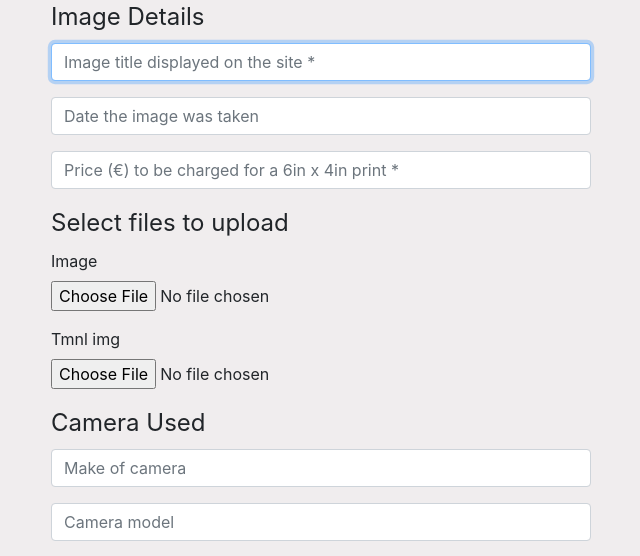
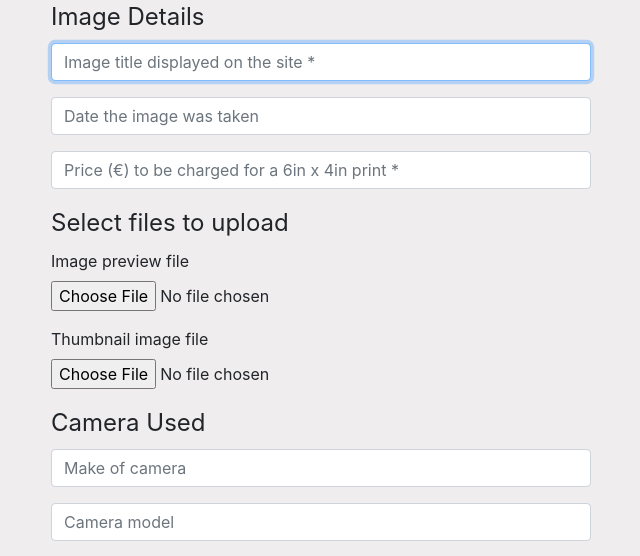
Before and after one commit to seanjcarley/Final_Milestone_Project, a Django app: page /seller_upload/ in a window 1280 px wide. Shown: the part 257-813 px from the top of the page, without its empty margins (34-674 px from the left). Run offline with Django 3.2, Linux system fonts and the light colour scheme; a user stored in the database is signed in; some libraries are stand-ins or nearby versions.

Commit message:
finalised seller upload functionality

```diff
--- a/images/models.py
+++ b/images/models.py
@@ -10,7 +10,7 @@ class Image(models.Model):
     img_title = models.CharField(max_length=75, null=False, blank=False)
     img_taken = models.DateField(null=True, blank=True)
     base_price = models.DecimalField(max_digits=6, decimal_places=2)
-    user_id = models.OneToOneField(User, on_delete=models.CASCADE)
+    user_id = models.ForeignKey(User, to_field='id', on_delete=models.CASCADE)
     img_status = models.IntegerField(default=0)
     vol_sold = models.IntegerField(default=0)
     img_rating = models.IntegerField(null=False, blank=False, default=0)
--- a/seller_upload/forms.py
+++ b/seller_upload/forms.py
@@ -7,7 +7,7 @@ class AddSellerImage(forms.ModelForm):
         model = Image
         fields = (
             'img_title', 'img_taken', 'base_price',
-            'image', 'tmnl_img', 'user_id',)
+            'image', 'tmnl_img',)
 
     def __init__(self, *args, **kwargs):
         """ add placeholders, set/remove labels, and set autofocus """
@@ -19,7 +19,6 @@ class AddSellerImage(forms.ModelForm):
             'base_price': 'Price (€) to be charged for a 6in x 4in print',
             'image': 'Image preview file',
             'tmnl_img': 'Thumbnail image file',
-            'user_id': '',
         }
 
         self.fields['img_title'].widget.attrs['autofocus'] = True
@@ -31,10 +30,10 @@ class AddSellerImage(forms.ModelForm):
                     placeholder = placeholders[field]
                 self.fields[field].widget.attrs['placeholder'] = placeholder
                 self.fields[field].label = False
-            elif field == 'image' and field == 'tmnl_img':
+            elif field == 'user_id':
+                self.fields[field].widget.attrs['value'] = ''
+            else:
                 self.fields[field].label = placeholders[field]
-            else:
-                pass
             self.fields[field].widget.attrs['class'] = ''
 
 
--- a/seller_upload/templates/seller_upload/upload.html
+++ b/seller_upload/templates/seller_upload/upload.html
@@ -46,6 +46,9 @@
                         {{ dform.city | as_crispy_field	}}
                         {{ dform.country | as_crispy_field }}
                     </fieldset>
+                    <fieldset>
+                        <input type="hidden" value="{{ user }}" name="user_id">
+                    </fieldset>
                     <div class="row">
                         <div class="col">
                             <button class="btn">Upload</button>
--- a/seller_upload/urls.py
+++ b/seller_upload/urls.py
@@ -3,4 +3,8 @@ from . import views
 
 urlpatterns = [
     path('', views.add_image, name='add_image'),
+    path(
+        'image_detail/<image_id>/<data_id>',
+        views.image_detail,
+        name='image_detail'),
 ]
--- a/seller_upload/views.py
+++ b/seller_upload/views.py
@@ -11,16 +11,13 @@ from user_profile.models import UserProfile
 def add_image(request):
     """ handle user adding image to site """
     if request.method == 'POST':
-        username = request.user
         iform_data = {
             'img_title': request.POST['img_title'],
             'img_taken': request.POST['img_taken'],
             'base_price': request.POST['base_price'],
             'image': request.POST['image'],
             'tmnl_img': request.POST['tmnl_img'],
-            'user_id': username,
         }
-
         dform_data = {
             'make': request.POST['make'],
             'model': request.POST['model'],
@@ -33,12 +30,18 @@ def add_image(request):
         }
 
         iform = AddSellerImage(iform_data)
-        print(iform)
         dform = AddSellerImageData(dform_data)
-        print(iform.is_valid())
-        if iform.is_valid():
-            image = iform.save()
-            return redirect(reverse('add_image_detail', args=[image.id, dform]))
+
+        if iform.is_valid() and dform.is_valid():
+            image = iform.save(commit=False)
+            data = dform.save()
+            profile = UserProfile.objects.get(user=request.user)
+            username = profile.user
+            image.user = username
+            image.user_id = username
+            image.img_data_id = data
+            image.save()
+            return redirect(reverse('image_detail', args=[image.id, data.id]))
         else:
             messages.error(request, 'Image not uploaded. Please check form.')
     else:
@@ -53,17 +56,9 @@ def add_image(request):
     return render(request, template, context)
 
 
-def add_image_detail(request, image_id, dform):
-    data = dform.save()
-    Image.objects.filter(pk=image_id).update(image_data_id=data.id)
-    messages.success(request, 'Image successfully added!')
-
-    return render(request, 'image_detail', image_id)
-
-
-def image_detail(request, image_id):
+def image_detail(request, image_id, data_id):
     image = get_object_or_404(Image, pk=image_id)
-    data = get_object_or_404(Image_Data, pk=image.img_data_id)
+    data = get_object_or_404(Image_Data, pk=data_id)
 
     context = {
         'image': image,
```
Also changed, not shown: seller_upload/templates/seller_upload/image_detail.html (+31 -2 lines), .gitpod.yml, db.sqlite3, images/migrations/0015_auto_20200819_1130.py (added).
